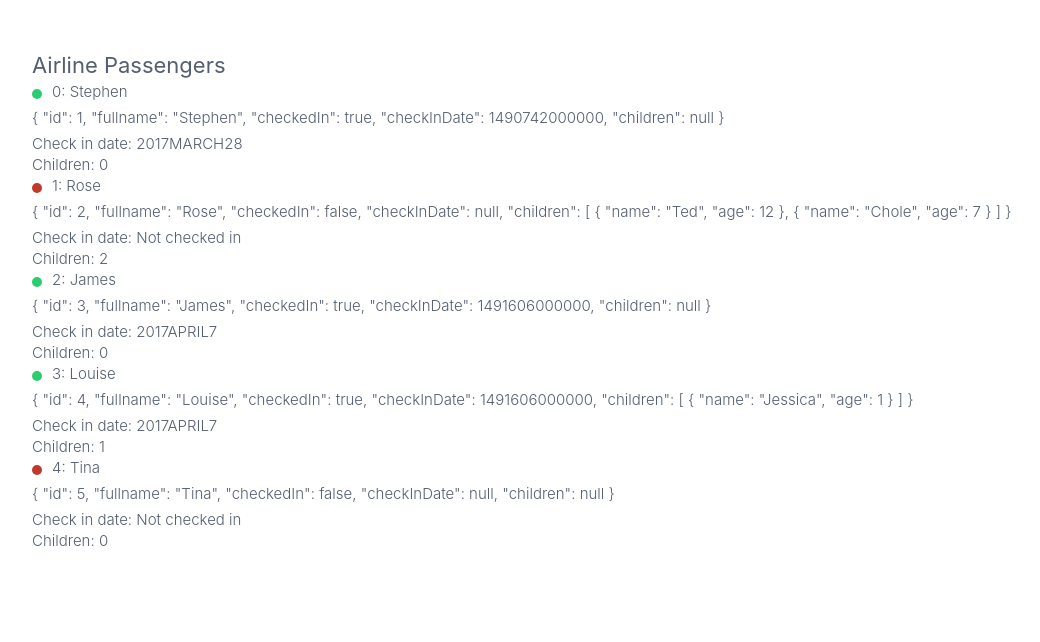
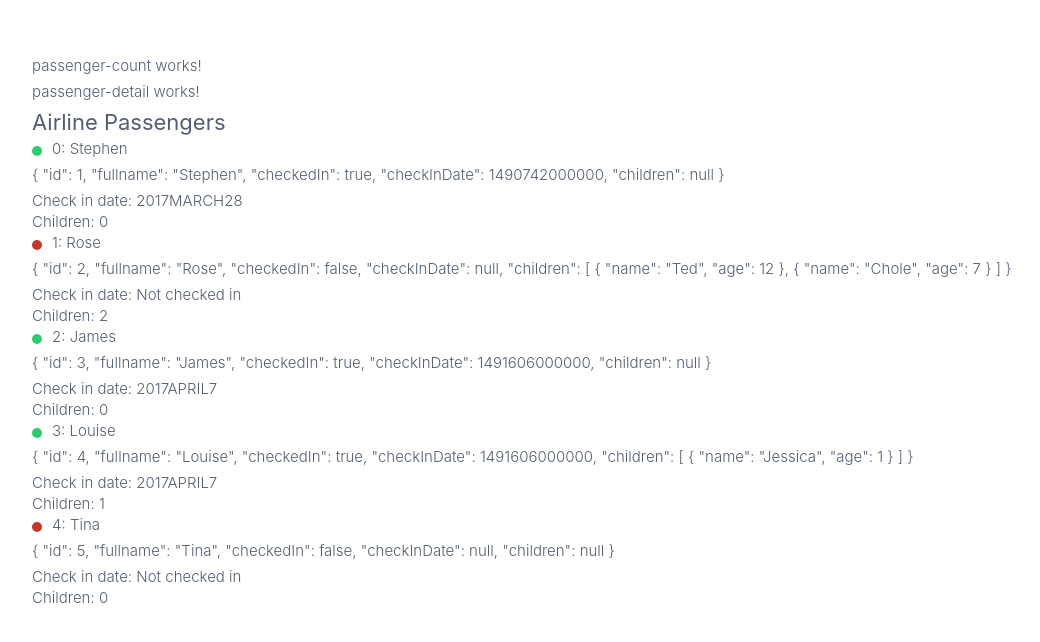
Before and after one commit to FishySD/angular-fundamentals, an Angular app in the folder angular-fundamentals/: page / in a window 1280 px wide. Shown: the top 642 px of the page, without its empty margins (18-1058 px from the left). Built offline with nearby package versions, Linux system fonts and the light colour scheme.

Commit message:
Presentational Dumb Components

```diff
--- /dev/null
+++ b/angular-fundamentals/src/app/passengar-dashboard/components/passenger-count/passenger-count.component.html
@@ -0,0 +1 @@
+<p>passenger-count works!</p>
--- /dev/null
+++ b/angular-fundamentals/src/app/passengar-dashboard/components/passenger-count/passenger-count.component.ts
@@ -0,0 +1,15 @@
+import { Component, OnInit } from '@angular/core';
+
+@Component({
+  selector: 'app-passenger-count',
+  templateUrl: './passenger-count.component.html',
+  styleUrls: ['./passenger-count.component.scss']
+})
+export class PassengerCountComponent implements OnInit {
+
+  constructor() { }
+
+  ngOnInit(): void {
+  }
+
+}
--- /dev/null
+++ b/angular-fundamentals/src/app/passengar-dashboard/components/passenger-detail/passenger-detail.component.html
@@ -0,0 +1 @@
+<p>passenger-detail works!</p>
--- /dev/null
+++ b/angular-fundamentals/src/app/passengar-dashboard/components/passenger-detail/passenger-detail.component.ts
@@ -0,0 +1,15 @@
+import { Component, OnInit } from '@angular/core';
+
+@Component({
+  selector: 'app-passenger-detail',
+  templateUrl: './passenger-detail.component.html',
+  styleUrls: ['./passenger-detail.component.scss']
+})
+export class PassengerDetailComponent implements OnInit {
+
+  constructor() { }
+
+  ngOnInit(): void {
+  }
+
+}
--- a/angular-fundamentals/src/app/passengar-dashboard/containers/passenger-dashboard/passengar-dashboard.component.html
+++ b/angular-fundamentals/src/app/passengar-dashboard/containers/passenger-dashboard/passengar-dashboard.component.html
@@ -1,3 +1,5 @@
+<app-passenger-count></app-passenger-count>
+<app-passenger-detail></app-passenger-detail>
 <h3>Airline Passengers</h3>
 <ul>
 	<li *ngFor="let passenger of passengers; let i = index">
--- a/angular-fundamentals/src/app/passengar-dashboard/passengar-dashboard.module.ts
+++ b/angular-fundamentals/src/app/passengar-dashboard/passengar-dashboard.module.ts
@@ -2,10 +2,14 @@
 import { CommonModule } from "@angular/common";
 
 import { PassengarDashboardComponent } from "./containers/passenger-dashboard/passengar-dashboard.component";
+import { PassengerCountComponent } from './components/passenger-count/passenger-count.component';
+import { PassengerDetailComponent } from './components/passenger-detail/passenger-detail.component';
 
 @NgModule({
     declarations: [
-        PassengarDashboardComponent
+        PassengarDashboardComponent,
+        PassengerCountComponent,
+        PassengerDetailComponent
     ],
     imports: [CommonModule],
     exports: [PassengarDashboardComponent]
```
Also changed, not shown: angular-fundamentals/src/app/passengar-dashboard/components/passenger-count/passenger-count.component.scss (added), angular-fundamentals/src/app/passengar-dashboard/components/passenger-detail/passenger-detail.component.scss (added).
